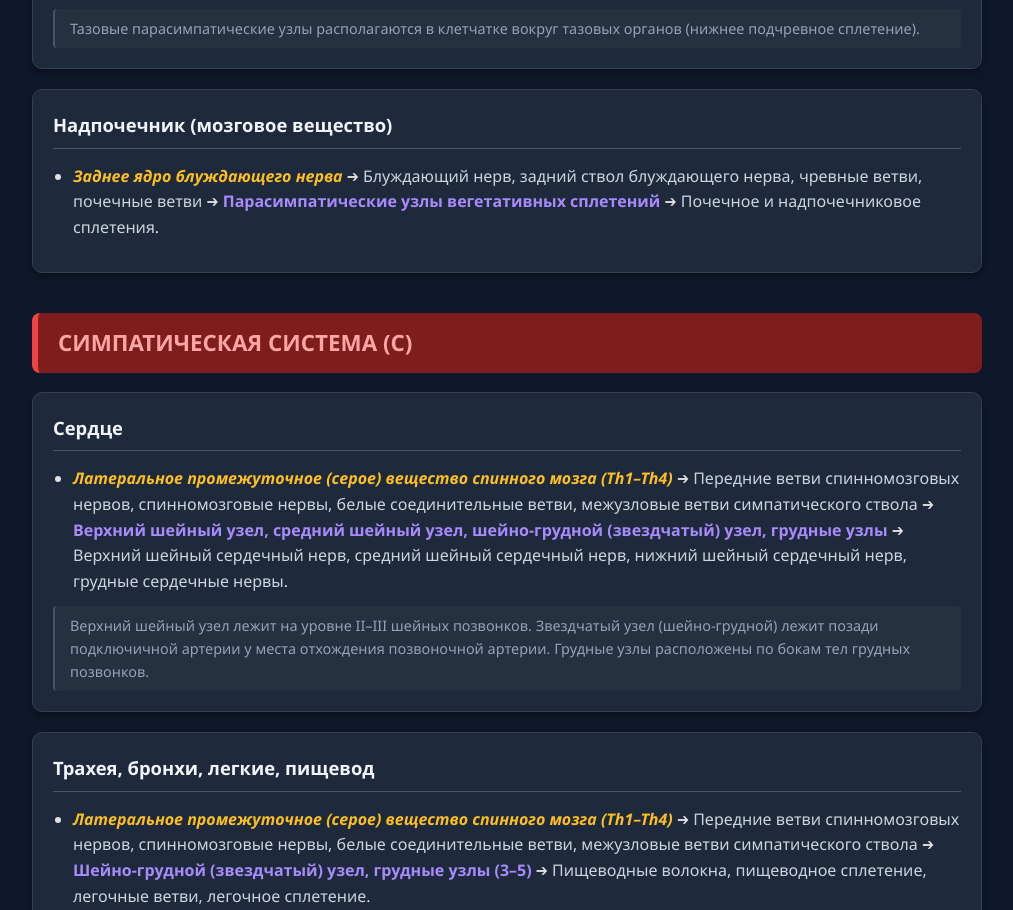
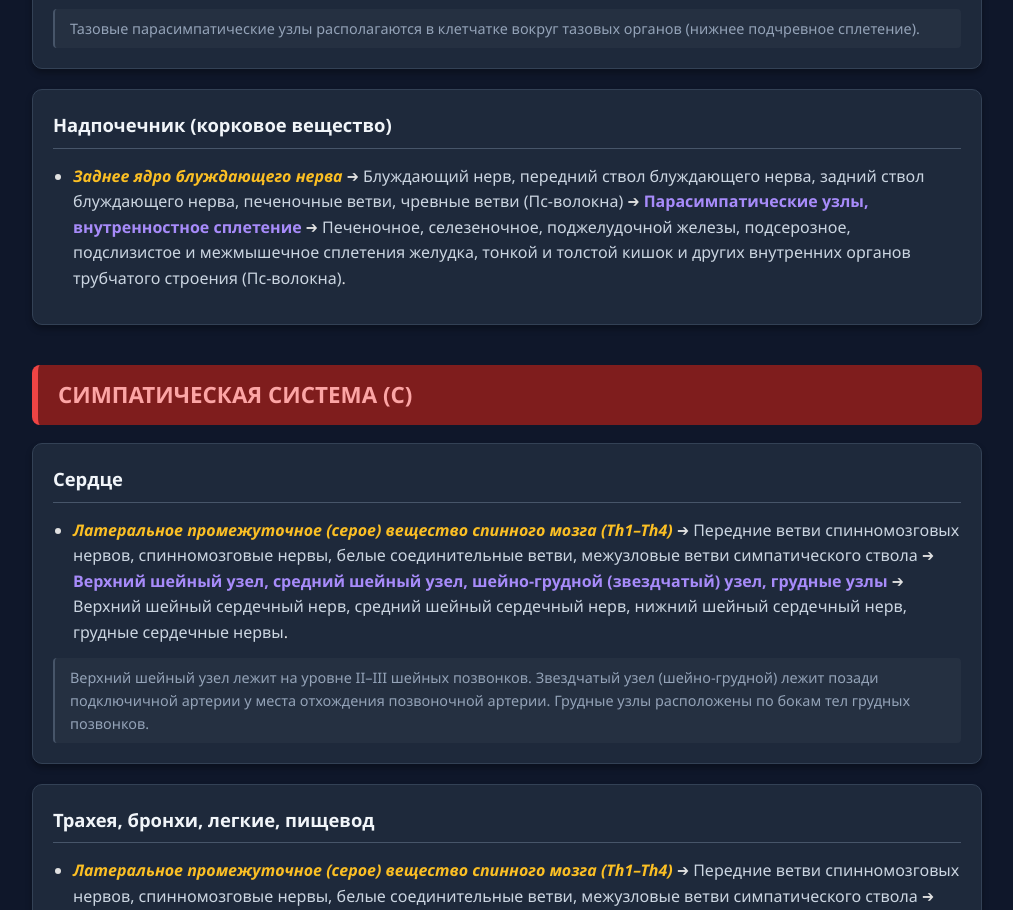
Before and after one commit to yyr1zu-prog/my-page, a plain HTML site: page index.html in a window 1280 px wide. Shown: the part 1328-2238 px from the top of the page, without its empty margins (133-1146 px from the left). Drawn offline with Linux system fonts and the light colour scheme.

Commit message:
Update index.html

```diff
--- a/index.html
+++ b/index.html
@@ -380,6 +380,8 @@
             </div>
         </div>
 
+        <!-- ... (верхняя часть кода без изменений) ... -->
+
         <!-- ================= РАЗДЕЛ 2: ГРУДЬ, БРЮШНАЯ ПОЛОСТЬ, МОЧЕПОЛОВАЯ ================= -->
         <div id="body-section" class="section-content active">
             <h1>Грудь, Брюшная полость и Мочеполовая система</h1>
@@ -419,10 +421,11 @@
                 <div class="extra-info">Тазовые парасимпатические узлы располагаются в клетчатке вокруг тазовых органов (нижнее подчревное сплетение).</div>
             </div>
 
+            <!-- ИСПРАВЛЕННЫЙ БЛОК ПАРАСИМПАТИКИ ДЛЯ НАДПОЧЕЧНИКА -->
             <div class="organ-block">
-                <div class="organ-title">Надпочечник (мозговое вещество)</div>
+                <div class="organ-title">Надпочечник (корковое вещество)</div>
                 <ul>
-                    <li><span class="cns">Заднее ядро блуждающего нерва</span> ➔ <span class="path">Блуждающий нерв, задний ствол блуждающего нерва, чревные ветви, почечные ветви</span> ➔ <span class="node">Парасимпатические узлы вегетативных сплетений</span> ➔ <span class="path">Почечное и надпочечниковое сплетения</span>.</li>
+                    <li><span class="cns">Заднее ядро блуждающего нерва</span> ➔ <span class="path">Блуждающий нерв, передний ствол блуждающего нерва, задний ствол блуждающего нерва, печеночные ветви, чревные ветви (Пс-волокна)</span> ➔ <span class="node">Парасимпатические узлы, внутренностное сплетение</span> ➔ <span class="path">Печеночное, селезеночное, поджелудочной железы, подсерозное, подслизистое и межмышечное сплетения желудка, тонкой и толстой кишок и других внутренних органов трубчатого строения (Пс-волокна)</span>.</li>
                 </ul>
             </div>
 
@@ -467,6 +470,7 @@
                 <div class="extra-info">Крестцовые узлы симпатического ствола (3–4 узла) лежат на тазовой поверхности крестца, медиально от тазовых отверстий. Внизу правый и левый стволы сходятся в непарный крестцовый узел ( ganglion impar ) на передней поверхности копчика.</div>
             </div>
 
+            <!-- ИСПРАВЛЕННЫЙ БЛОК СИМПАТИКИ ДЛЯ НАДПОЧЕЧНИКА -->
             <div class="organ-block">
                 <div class="organ-title">Надпочечник (мозговое вещество)</div>
                 <ul>
@@ -476,6 +480,7 @@
             </div>
         </div>
 
+<!-- ... (нижняя часть кода без изменений) ... -->
         <!-- ================= РАЗДЕЛ 3: КРОВЕНОСНЫЕ СОСУДЫ ================= -->
         <div id="vessels-section" class="section-content">
             <h1>Вегетативная иннервация: Кровеносные сосуды</h1>
```
